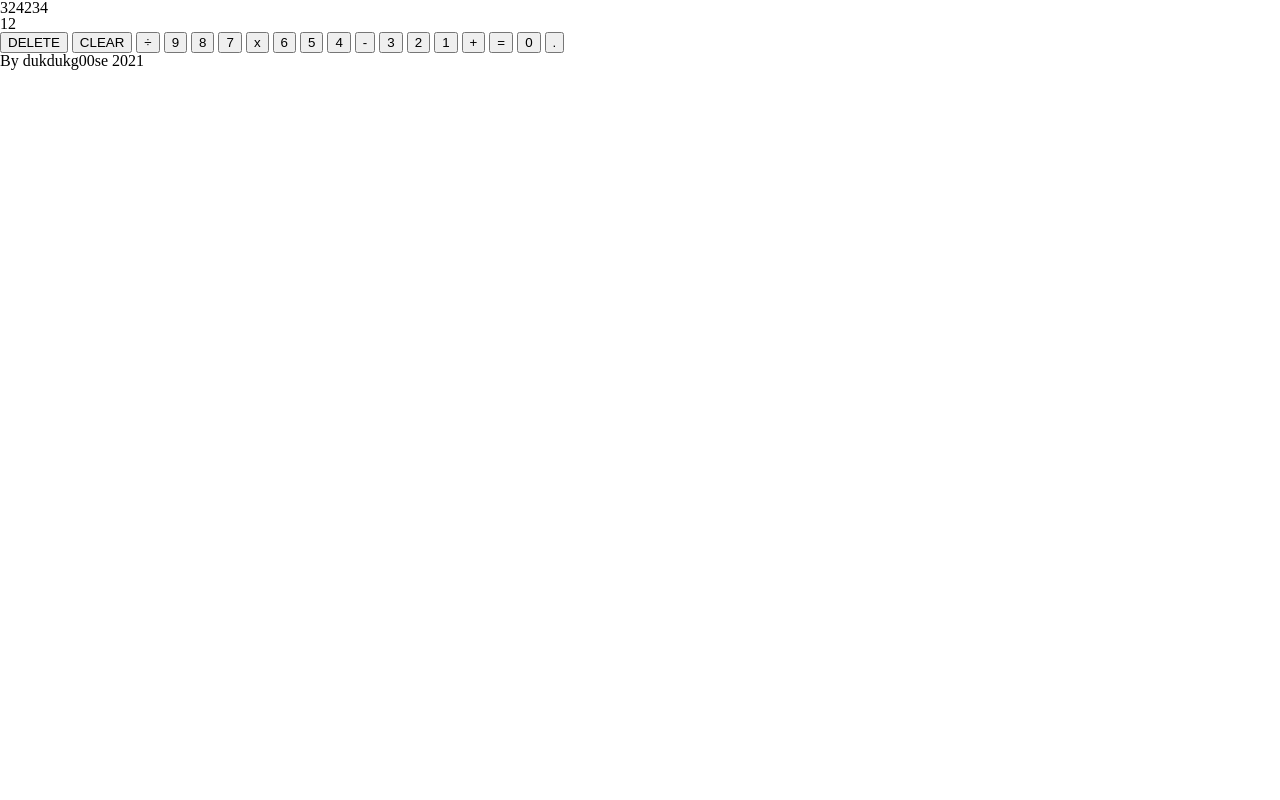
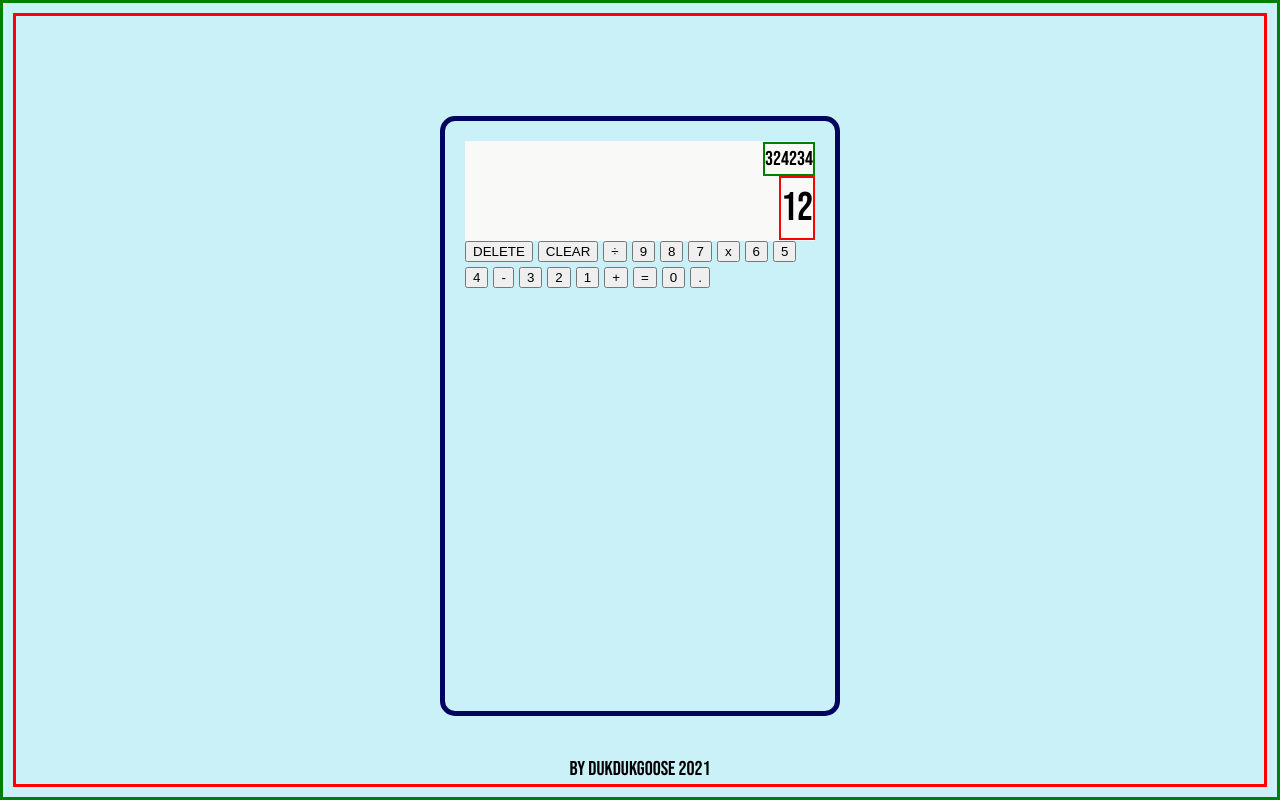
Before and after one commit to dukdukg00se/calculator, a plain HTML site: page index.html in a window 1280 px wide. Drawn offline with Linux system fonts and the light colour scheme.

Commit message:
Adjust general page layout and background color. Added calculator sizing and started styling of display.

```diff
--- a/index.html
+++ b/index.html
@@ -8,9 +8,16 @@
 
   <link href="styles/reset.css" rel="stylesheet">
   <link href="styles/styles.css" rel="stylesheet">
+
+  <link rel="preconnect" href="https://fonts.googleapis.com">
+  <link rel="preconnect" href="https://fonts.gstatic.com" crossorigin>
+  <link href="https://fonts.googleapis.com/css2?family=Bebas+Neue&display=swap" rel="stylesheet">
 </head>
+
 <body>
-  <main id="calculator">
+
+  <main>
+    <div id="calculator">
     <div id="display-container">
       <div id="top-display">324234</div>
       <div id="bottom-display">12</div>
@@ -36,6 +43,7 @@
       <button>0</button>
       <button>.</button>
     </div>
+    </div>
 
   </main>
   <footer>By dukdukg00se 2021</footer>
--- a/styles/styles.css
+++ b/styles/styles.css
@@ -0,0 +1,63 @@
+* { /* all elements */
+  box-sizing: border-box;
+}
+
+html {
+  border: solid 3px green;
+  padding: 10px;
+
+  height: 100%; /* root height equal to 100% of viewport*/
+}
+
+body {
+  border: solid 3px red;
+
+  min-height: 100%; /* body height always equal to 100% of vmin */
+  font-family: 'Bebas Neue', cursive;
+  background-color: #caf0f8;
+  line-height: 1.5;
+  font-size: 20px;
+  display: flex;
+  flex-direction: column;
+  justify-content: center;
+  align-items: center;
+  padding-top: 100px;
+
+}
+
+main {
+  flex: 1;
+}
+
+#calculator {
+  border: solid 5px #03045e;
+  border-radius: 15px;
+  width: 400px;
+  height: 600px;
+  padding: 20px;
+}
+
+#display-container {
+  background-color: #f9faf8;
+  height: 100px;
+  display: flex;
+  flex-flow: column wrap;
+  justify-content: center;
+  align-items: flex-end;
+}
+#top-display {
+  border: solid 2px green;
+
+  font-size: 20px;
+}
+#bottom-display {
+  border: solid 2px red;
+
+  font-size: 40px;
+}
+
+#buttons-container {
+  display: flex;
+  gap: 5px;
+  flex-wrap: wrap;
+}
```
